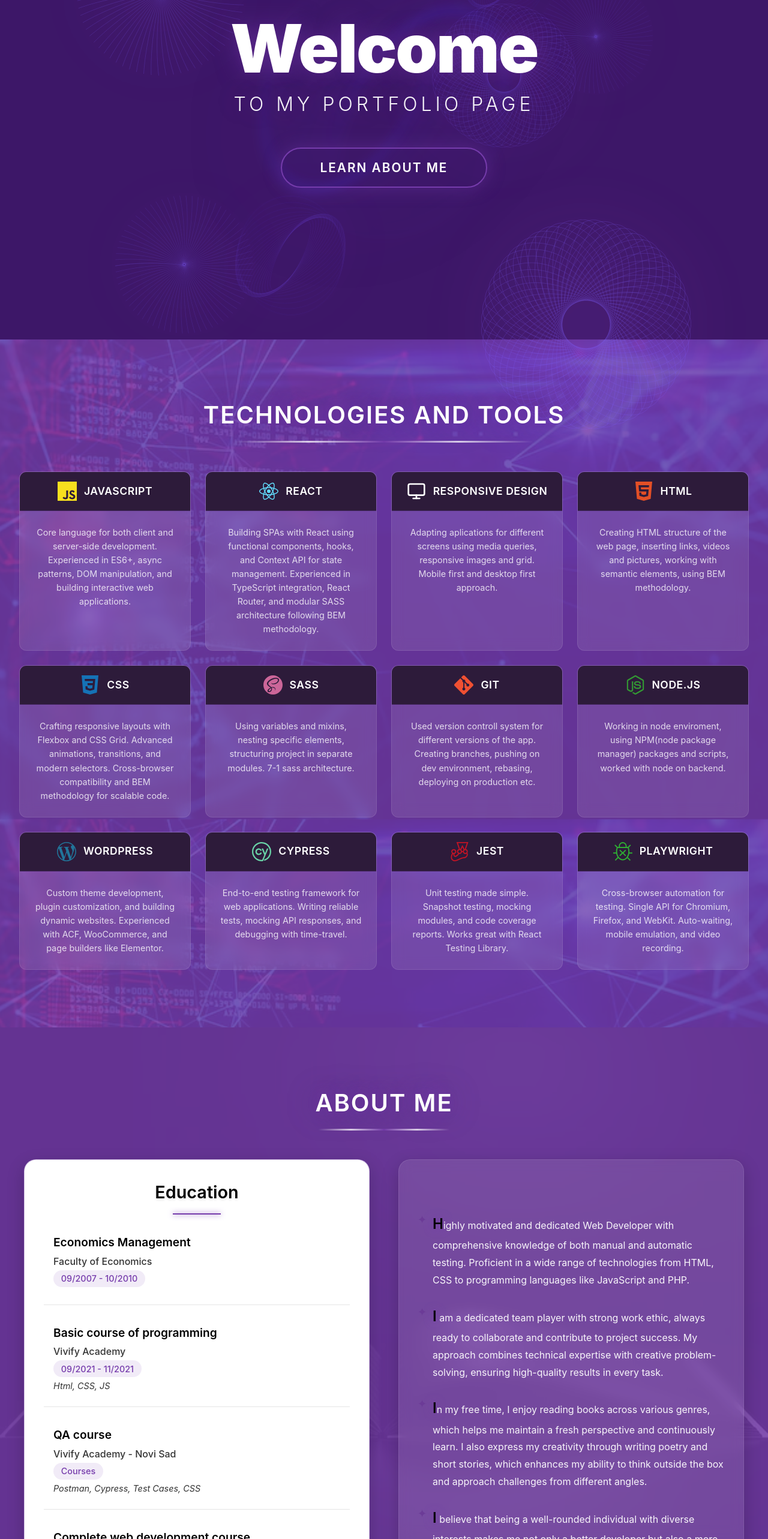
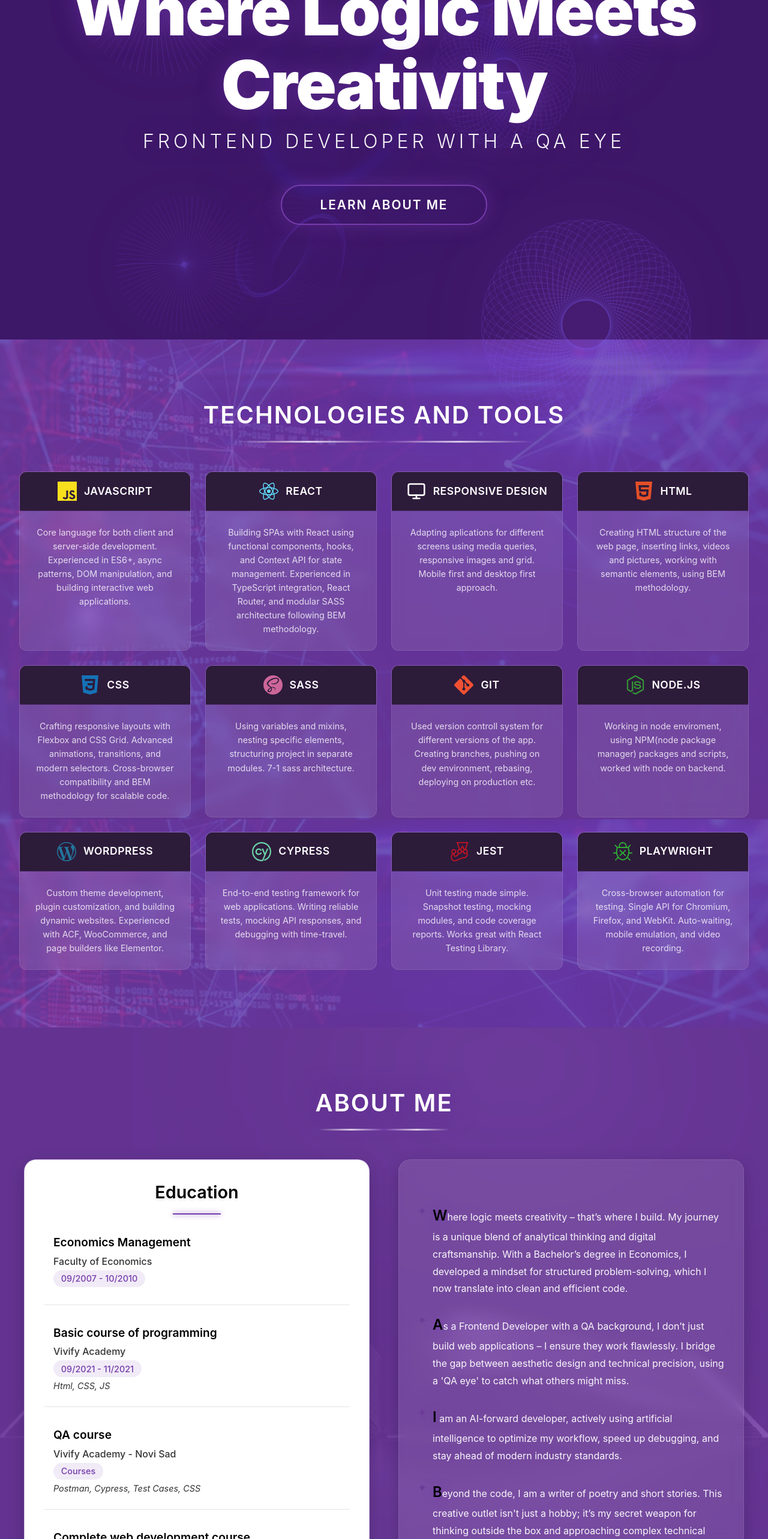
Before and after one commit to Jeca89/JelenaReljic-portfolio, a React (Vite) app: page / in a window 1280 px wide. Shown: the part 234-2800 px from the top of the page at 60% size. Built offline with nearby package versions, Linux system fonts and the light colour scheme.

Commit message:
Aditional changes

```diff
--- a/src/pages/Home/Home.jsx
+++ b/src/pages/Home/Home.jsx
@@ -67,8 +67,8 @@ const Home = () => {
       </div>
 
       <main className="home__main">
-        <h1 className="home__title" data-text="Welcome">Welcome</h1>
-        <p className="home__subtitle">to my portfolio page</p>
+        <h1 className="home__title" data-text="Welcome">Where Logic Meets Creativity</h1>
+        <p className="home__subtitle">Frontend Developer with a QA eye</p>
         <button
           className="home__button"
           onClick={() => scrollToSection('about')}
--- a/src/pages/Home/sections/About/About.jsx
+++ b/src/pages/Home/sections/About/About.jsx
@@ -43,20 +43,20 @@ const About = () => {
 
           <div className="about__right">
             <p className="about__text">
-              Highly motivated and dedicated Web Developer with comprehensive knowledge of both manual and automatic testing. Proficient in a wide range of technologies from HTML, CSS to programming languages like JavaScript and PHP.
-            </p>
+              Where logic meets creativity – that’s where I build.
+
+              My journey is a unique blend of analytical thinking and digital craftsmanship. With a Bachelor’s degree in Economics, I developed a mindset for structured problem-solving, which I now translate into clean and efficient code.</p>
 
             <p className="about__text">
-              I am a dedicated team player with strong work ethic, always ready to collaborate and contribute to project success. My approach combines technical expertise with creative problem-solving, ensuring high-quality results in every task.
-            </p>
+              As a Frontend Developer with a QA background, I don’t just build web applications – I ensure they work flawlessly. I bridge the gap between aesthetic design and technical precision, using a 'QA eye' to catch what others might miss.            </p>
 
             <p className="about__text">
-              In my free time, I enjoy reading books across various genres, which helps me maintain a fresh perspective and continuously learn. I also express my creativity through writing poetry and short stories, which enhances my ability to think outside the box and approach challenges from different angles.
-            </p>
+              I am an AI-forward developer, actively using artificial intelligence to optimize my workflow, speed up debugging, and stay ahead of modern industry standards.            </p>
 
             <p className="about__text">
-              I believe that being a well-rounded individual with diverse interests makes me not only a better developer but also a more empathetic and effective team member.
-            </p>
+             Beyond the code, I am a writer of poetry and short stories. This creative outlet isn't just a hobby; it’s my secret weapon for thinking outside the box and approaching complex technical challenges with a fresh, empathetic perspective.
+
+            I don’t just write code. I create digital solutions with a soul.</p>
           </div>
         </div>
       </div>
```
Also changed, not shown: 1 other file (tests, documents, lock files or other folders).
